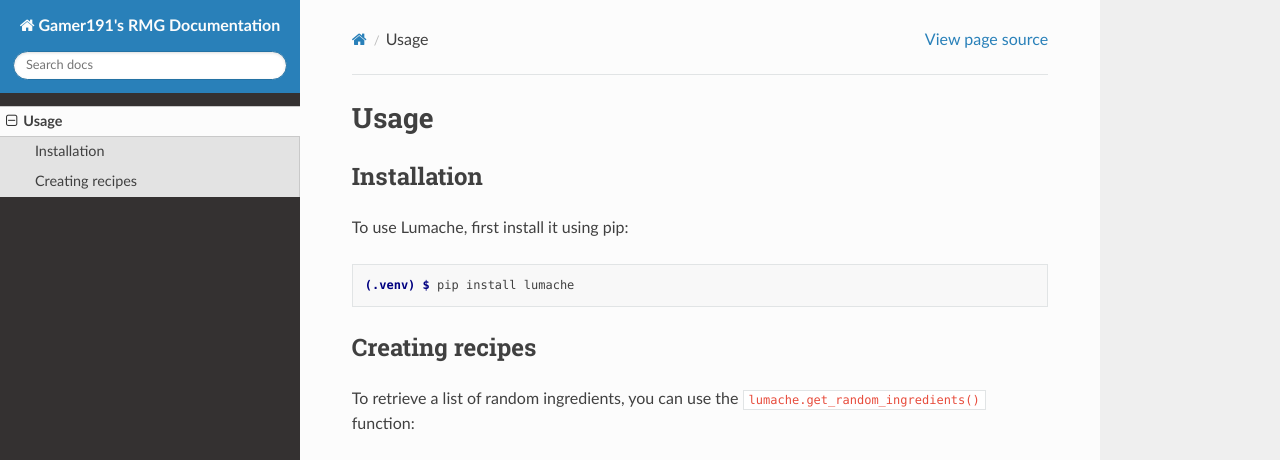
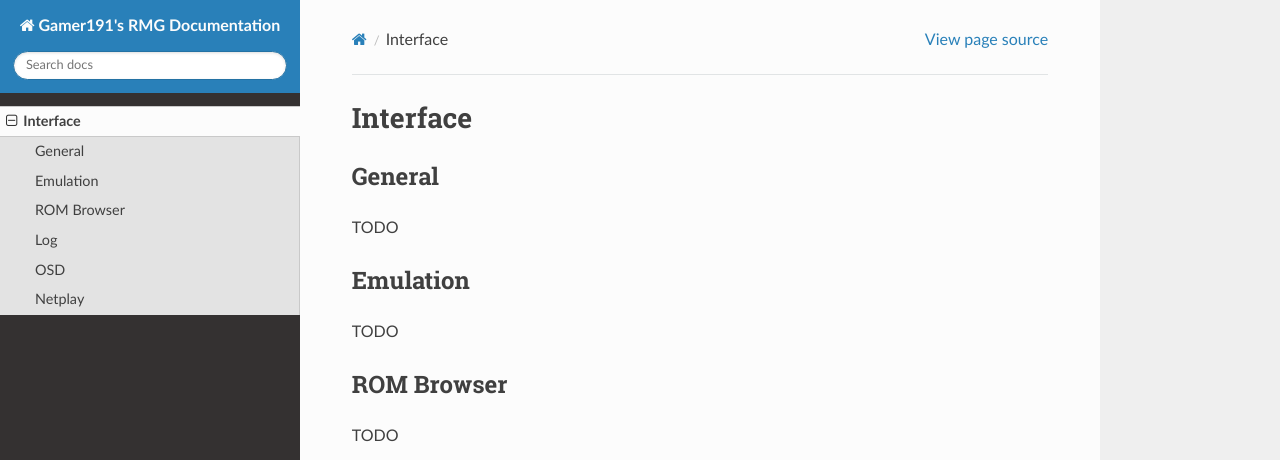
Before and after one commit to gamer191/gamer191-RMG-documentation, a Sphinx documentation site: the page built from docs/source/interface.rst, in a window 1280 px wide and 1095 px high. Shown: the top 460 px of the window. Built offline with Sphinx 7.4.7 and the Read the Docs theme 3.1.0, drawn with Linux system fonts in a browser that asks for light colours; pages that are not in the unit, such as notebooks, are missing from menus; some of the changed text lies outside the part shown; grey boxes are pictures that could not be loaded.

Commit message:
Finish initial setup (I think)

```diff
--- a/docs/source/interface.rst
+++ b/docs/source/interface.rst
@@ -1,33 +1,32 @@
-Usage
+Interface
 =====
 
-.. _installation:
-
-Installation
+General
 ------------
 
-To use Lumache, first install it using pip:
+TODO
 
-.. code-block:: console
+Emulation
+------------
 
-   (.venv) $ pip install lumache
+TODO
 
-Creating recipes
-----------------
+ROM Browser
+------------
 
-To retrieve a list of random ingredients,
-you can use the ``lumache.get_random_ingredients()`` function:
+TODO
 
-.. autofunction:: lumache.get_random_ingredients
+Log
+------------
 
-The ``kind`` parameter should be either ``"meat"``, ``"fish"``,
-or ``"veggies"``. Otherwise, :py:func:`lumache.get_random_ingredients`
-will raise an exception.
+TODO
 
-.. autoexception:: lumache.InvalidKindError
+OSD
+------------
 
-For example:
+TODO
 
->>> import lumache
->>> lumache.get_random_ingredients()
-['shells', 'gorgonzola', 'parsley']
+Netplay
+------------
+
+TODO
```
